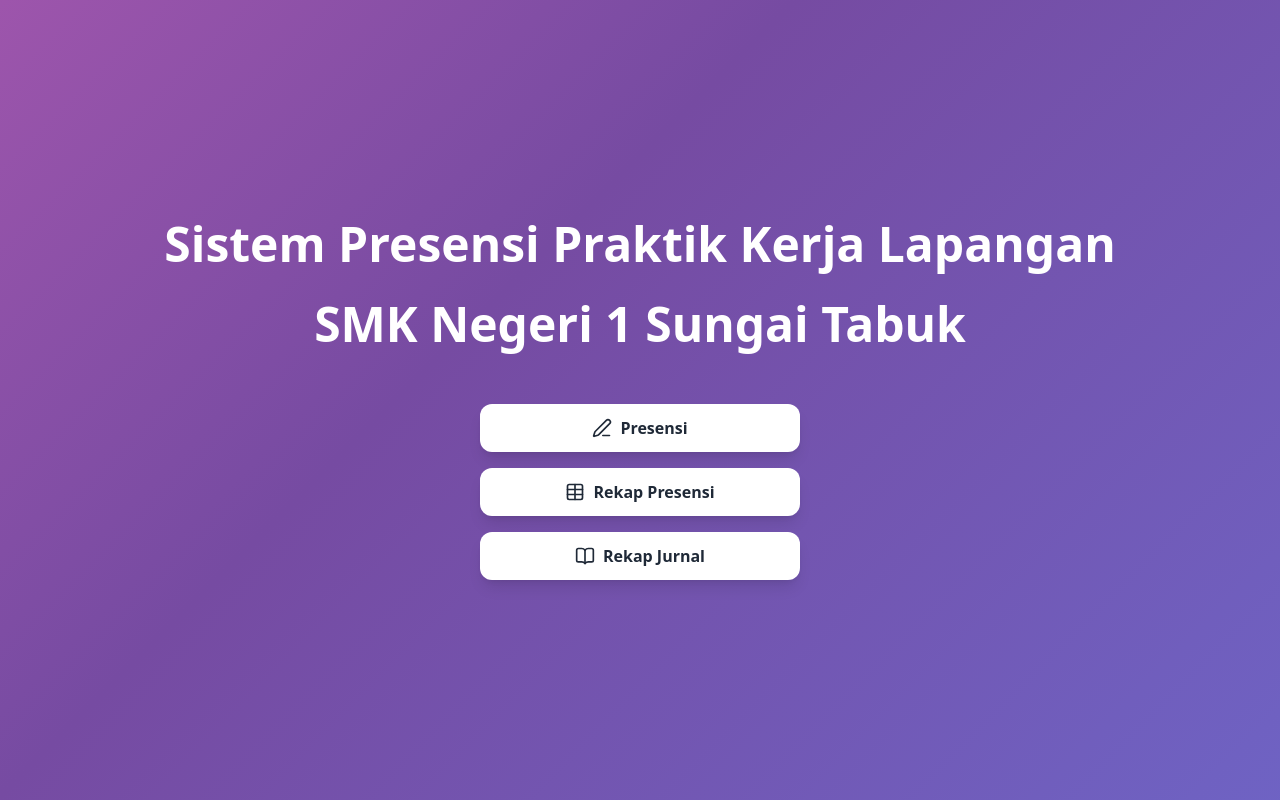
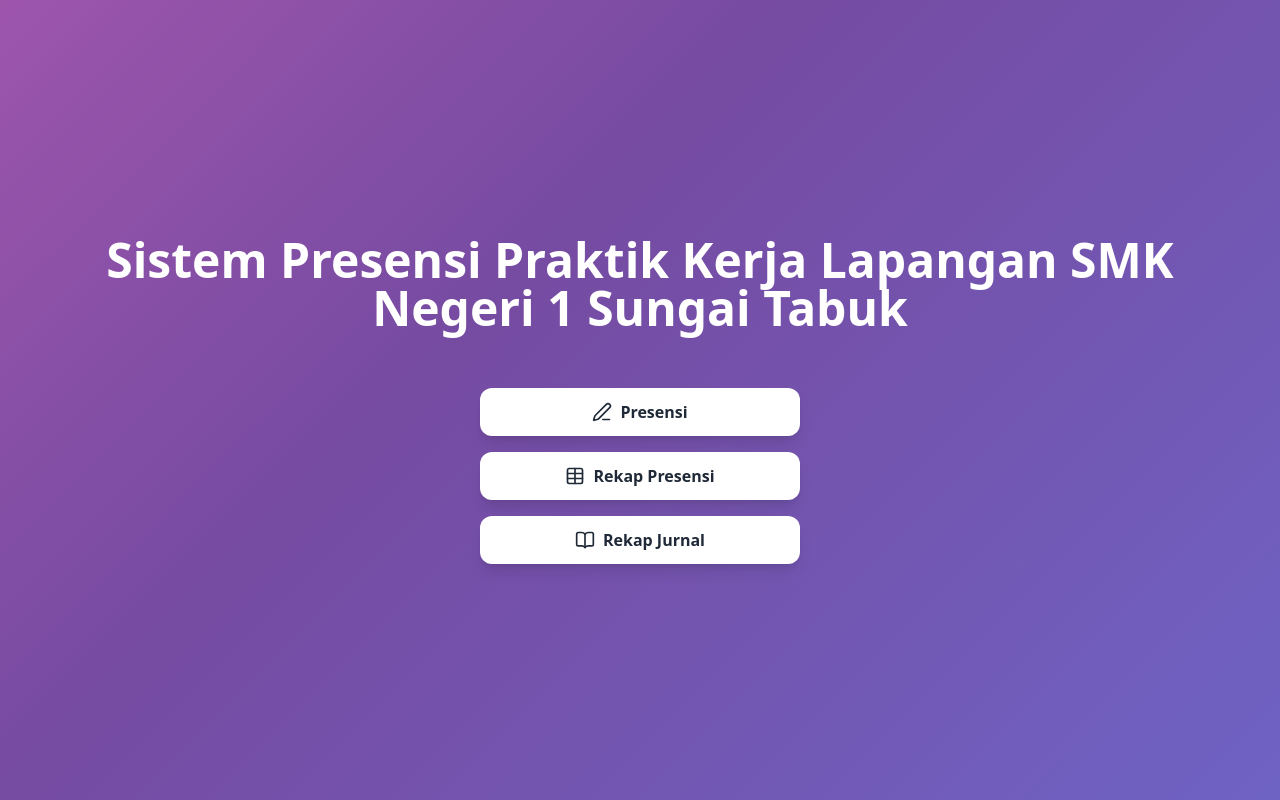
Before and after one commit to Porterfrag/temporary, a plain HTML site: page index.html in a window 1280 px wide. Drawn offline with nearby package versions, Linux system fonts and the light colour scheme.

Commit message:
Update index.html

```diff
--- a/index.html
+++ b/index.html
@@ -21,8 +21,7 @@
 </head>
 <body class="flex items-center justify-center min-h-screen">
   <div class="text-center p-6">
-    <h1 class="text-3xl md:text-5xl font-bold text-white mb-8">Sistem Presensi Praktik Kerja Lapangan</h1>
-    <h1 class="text-3xl md:text-5xl font-bold text-white mb-8">SMK Negeri 1 Sungai Tabuk</h1>
+    <h1 class="text-3xl md:text-5xl font-bold text-white mb-8">Sistem Presensi Praktik Kerja Lapangan SMK Negeri 1 Sungai Tabuk</h1>
     <br>
 
     <div class="flex flex-col gap-4 w-full max-w-xs mx-auto">
```
